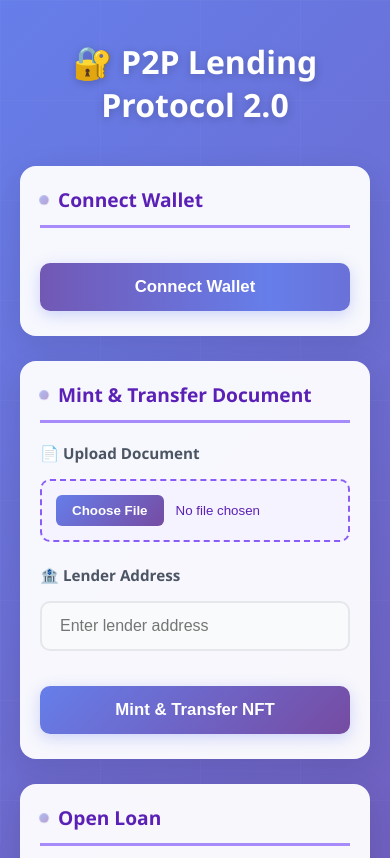
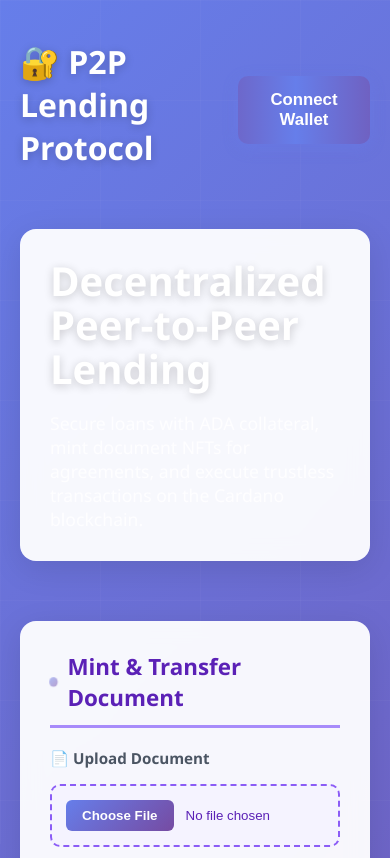
Before and after one commit to Savissy/Cardano-Dapps, a plain HTML site: page Collaterized-Lending-App/doc-lend/index.html in a window 390 px wide. Shown: the top 858 px of the page. Drawn offline with Linux system fonts and the light colour scheme.

Commit message:
Refactor HTML structure and improve styles
Updated layout and styles for the lending app interface, including header and hero section enhancements. Adjusted card display and removed unnecessary media queries.

```diff
--- a/Collaterized-Lending-App/doc-lend/index.html
+++ b/Collaterized-Lending-App/doc-lend/index.html
@@ -15,7 +15,6 @@
     font-family: 'Segoe UI', Tahoma, Geneva, Verdana, sans-serif;
     background: linear-gradient(135deg, #667eea 0%, #764ba2 100%);
     min-height: 100vh;
-    padding: 40px 20px;
     position: relative;
     overflow-x: hidden;
   }
@@ -32,19 +31,45 @@
   }
 
   .container {
-    max-width: 900px;
+    max-width: 1400px;
     margin: 0 auto;
+    padding: 40px 20px;
     position: relative;
     z-index: 1;
   }
 
-  h1 {
+  header {
+    display: flex;
+    justify-content: space-between;
+    align-items: center;
+    margin-bottom: 60px;
+  }
+
+  .logo {
+    font-size: 32px;
+    font-weight: 800;
     color: #ffffff;
-    text-align: center;
-    font-size: 2.5em;
-    margin-bottom: 40px;
     text-shadow: 0 2px 10px rgba(0,0,0,0.2);
+  }
+
+  .hero {
+    margin-bottom: 60px;
     animation: fadeInDown 0.6s ease;
+  }
+
+  .hero h1 {
+    font-size: 3.5em;
+    line-height: 1.1;
+    color: #ffffff;
+    text-shadow: 0 2px 10px rgba(0,0,0,0.2);
+    margin-bottom: 20px;
+  }
+
+  .hero p {
+    font-size: 1.2em;
+    opacity: 0.9;
+    color: rgba(255, 255, 255, 0.95);
+    max-width: 700px;
   }
 
   @keyframes fadeInDown {
@@ -69,8 +94,14 @@
     }
   }
 
+  .cards {
+    display: grid;
+    grid-template-columns: repeat(auto-fit, minmax(380px, 1fr));
+    gap: 30px;
+    margin-bottom: 40px;
+  }
+
   section {
-    margin-bottom: 25px;
     padding: 30px;
     border-radius: 16px;
     background: rgba(255, 255, 255, 0.95);
@@ -81,10 +112,10 @@
     animation-fill-mode: both;
   }
 
-  section:nth-child(2) { animation-delay: 0.1s; }
-  section:nth-child(3) { animation-delay: 0.2s; }
-  section:nth-child(4) { animation-delay: 0.3s; }
-  section:nth-child(5) { animation-delay: 0.4s; }
+  section:nth-child(1) { animation-delay: 0.1s; }
+  section:nth-child(2) { animation-delay: 0.2s; }
+  section:nth-child(3) { animation-delay: 0.3s; }
+  section:nth-child(4) { animation-delay: 0.4s; }
 
   section:hover {
     transform: translateY(-5px);
@@ -252,21 +283,6 @@
     margin-bottom: 12px;
   }
 
-  @media (max-width: 768px) {
-    h1 {
-      font-size: 2em;
-    }
-
-    section {
-      padding: 20px;
-    }
-
-    h2 {
-      font-size: 1.2em;
-    }
-  }
-
-  /* Shimmer effect for primary button */
   @keyframes shimmer {
     0% { background-position: -1000px 0; }
     100% { background-position: 1000px 0; }
@@ -276,23 +292,45 @@
     background: linear-gradient(90deg, #667eea 0%, #764ba2 50%, #667eea 100%);
     background-size: 200% 100%;
     animation: shimmer 3s infinite;
+    width: auto;
+    padding: 14px 32px;
   }
 
-  /* Success state for buttons */
   button.success {
     background: linear-gradient(135deg, #10b981 0%, #059669 100%);
+  }
+
+  @media (max-width: 1024px) {
+    .cards {
+      grid-template-columns: 1fr;
+    }
+
+    .hero h1 {
+      font-size: 2.5em;
+    }
+
+    .hero p {
+      font-size: 1.1em;
+    }
   }
 </style>
 </head>
 <body>
 <div class="container">
-  <h1>🔐 P2P Lending Protocol 2.0</h1>
+  <header>
+    <div class="logo">🔐 P2P Lending Protocol</div>
+    <button id="connect">Connect Wallet</button>
+  </header>
 
-  <section>
-    <h2>Connect Wallet</h2>
-    <button id="connect">Connect Wallet</button>
+  <section class="hero">
+    <h1>Decentralized<br/>Peer-to-Peer Lending</h1>
+    <p>
+      Secure loans with ADA collateral, mint document NFTs for agreements,
+      and execute trustless transactions on the Cardano blockchain.
+    </p>
   </section>
 
+  <div class="cards">
     <section>
       <h2>Mint & Transfer Document</h2>
       <div class="input-group">
@@ -329,8 +367,10 @@
 
     <section>
       <h2>Repay Loan</h2>
+      <p style="color: #4b5563; margin-bottom: 15px;">Complete your loan repayment and reclaim your collateral.</p>
       <button id="repayLoan">Repay Loan</button>
     </section>
+  </div>
 
   <div id="log"></div>
 </div>
```
Lines whose indentation alone changed are shown as unchanged.
